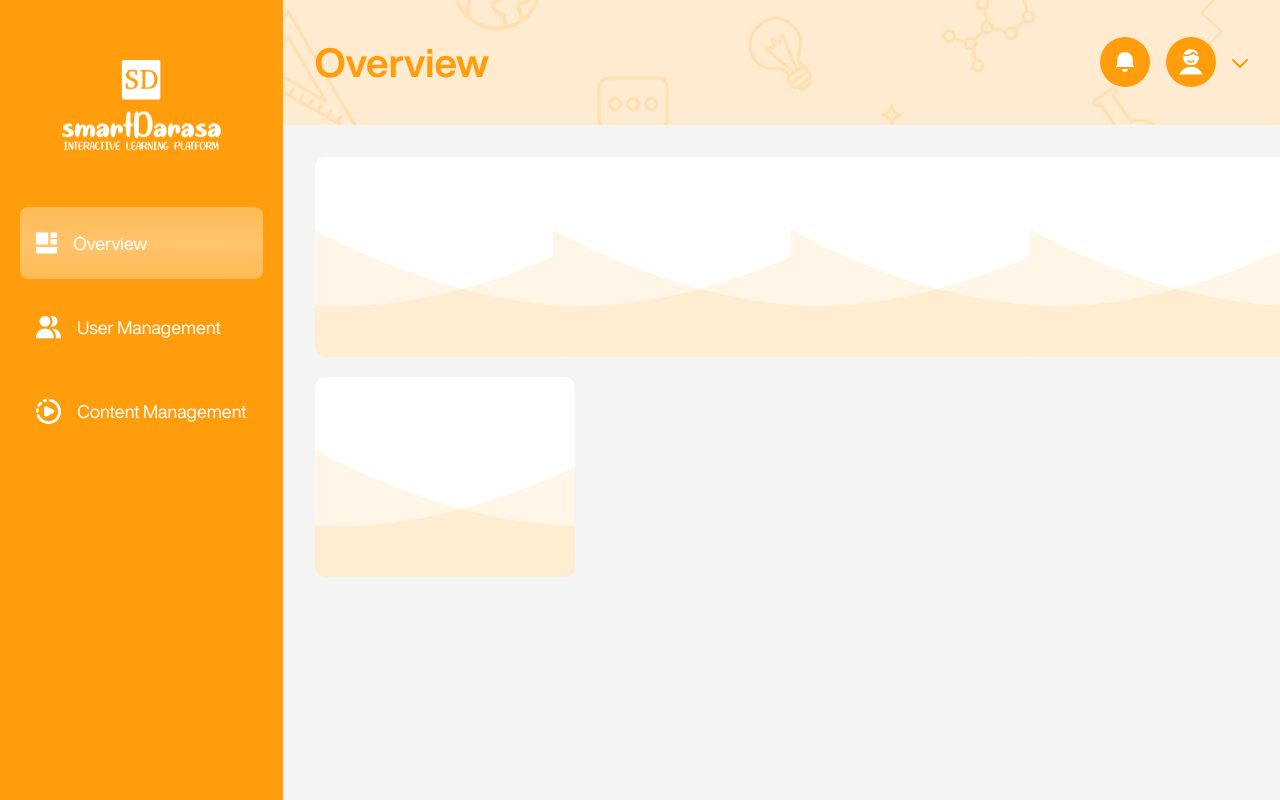
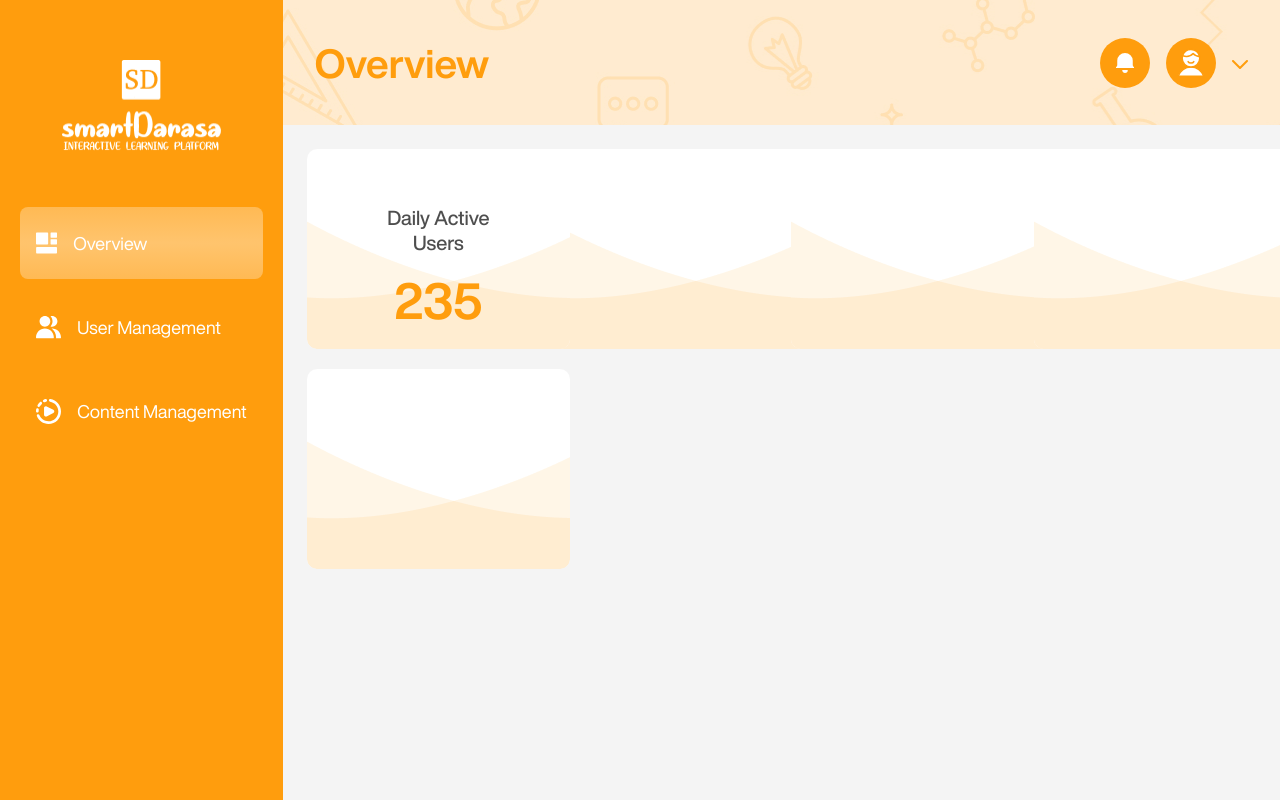
Before and after one commit to vaylette/SDAdmin, a Next.js app: page /dashboard in a window 1280 px wide. Built offline with nearby package versions, Linux system fonts and the light colour scheme.

Commit message:
Customizing the pill layout on the card

```diff
--- a/app/_components/auth/wrapper.tsx
+++ b/app/_components/auth/wrapper.tsx
@@ -5,7 +5,6 @@ import logo from '../../../public/images/logo.png'
 import bulb from '../../../public/images/bulb.png'
 
 export default async function AuthWrapper() {
-    console.log(process.env.API_URL)
     return (
         <div className='w-full h-auto bg-auth bg-no-repeat py-[51px] px-[74px]'>
             <div className='flex flex-col gap-[50px]'>
--- a/app/_components/header.tsx
+++ b/app/_components/header.tsx
@@ -20,8 +20,6 @@ export default function Header() {
     }
 
     const pathname: string = usePathname()
-
-    console.log(pathname)
 
     useEffect(() => {
         switch(pathname) {
--- a/app/dashboard/page.tsx
+++ b/app/dashboard/page.tsx
@@ -2,21 +2,27 @@
 export default function Dashboard() {
   return (
     <>
-      <div className='w-full h-full p-8'>
+      <div className='w-full h-full p-6'>
         <div className='grid grid-cols-4 gap-5'>
-          <div className='w-[260px] h-[200px] bg-overview bg-white-default rounded-[10px] '>
+          <div className='w-[263px] h-[200px] bg-overview bg-white-default rounded-[10px] flex justify-center relative py-14'>
+              <div className="flex flex-col px-[76px] gap-2">
+                <span className="text-black-100 text-[20px] font-medium leading-[25px] text-center">Daily Active Users</span>
+                <span className="text-orange-default text-[50px] font-bold text-center">235</span>
+              </div>
+              <div className='absolute top-[11px] right-[14px] w-auto rounded-[3px] h-5'>
+
+              </div>
+          </div>
+          <div className='w-[263px] h-[200px]  bg-overview bg-white-default rounded-[10px] '>
 
           </div>
-          <div className='w-[260px] h-[200px] bg-overview bg-white-default rounded-[10px] '>
+          <div className='w-[263px] h-[200px] bg-overview bg-white-default rounded-[10px] '>
 
           </div>
-          <div className='w-[260px] h-[200px] bg-overview bg-white-default rounded-[10px] '>
+          <div className='w-[263px] h-[200px] bg-overview bg-white-default rounded-[10px] '>
 
           </div>
-          <div className='w-[260px] h-[200px] bg-overview bg-white-default rounded-[10px] '>
-
-          </div>
-          <div className='w-[260px] h-[200px] bg-overview bg-white-default rounded-[10px] '>
+          <div className='w-[263px] h-[200px] bg-overview bg-white-default rounded-[10px] '>
 
             </div>
         </div>
```
